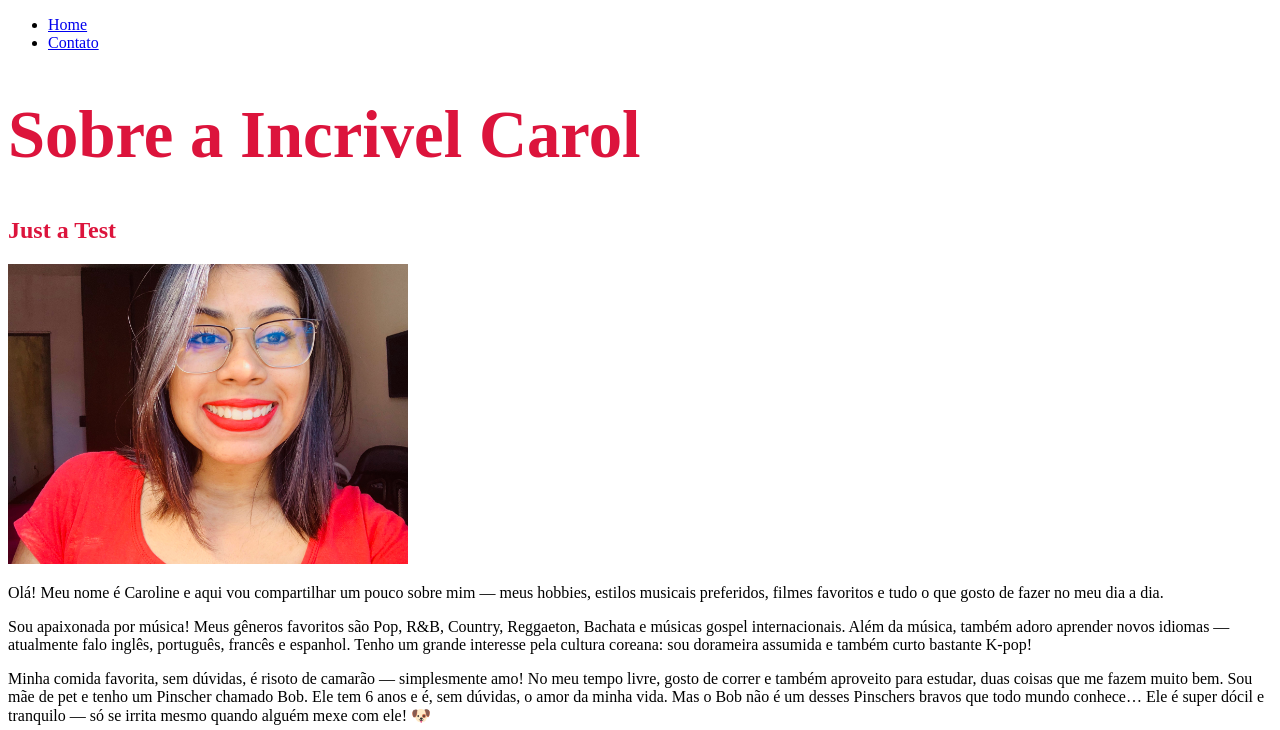
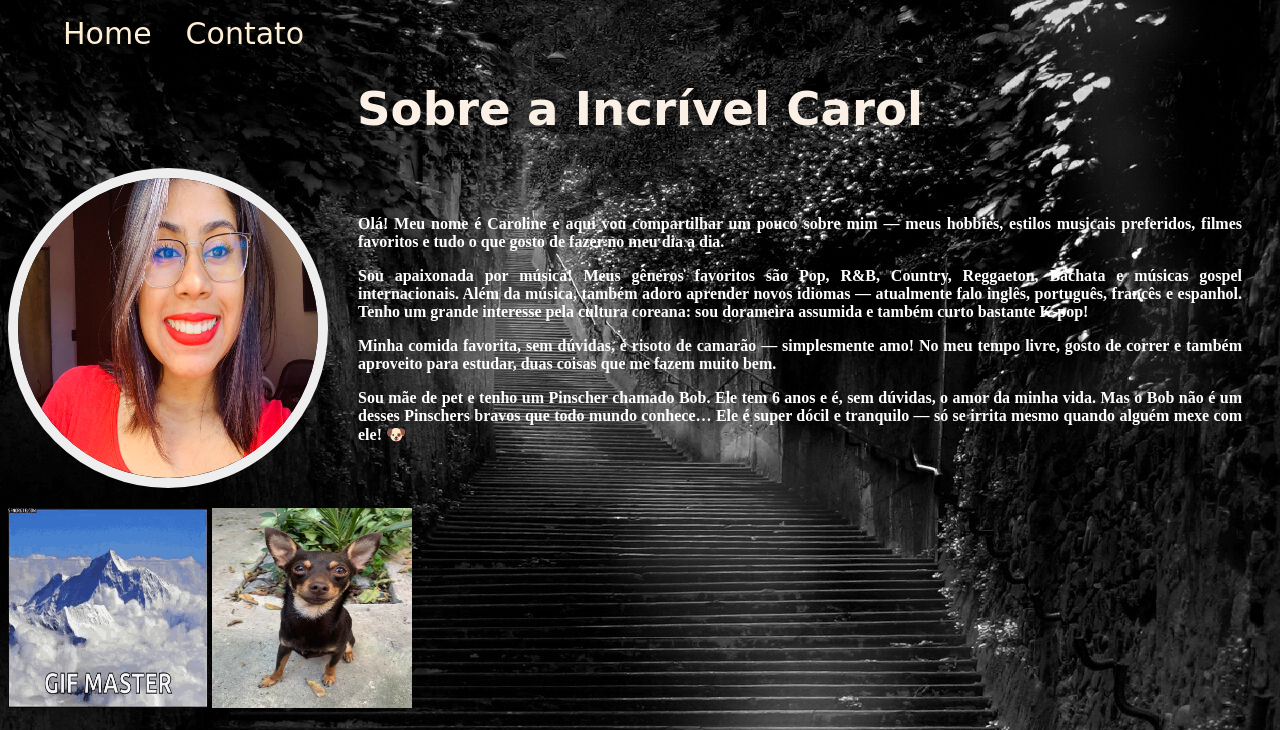
Before and after one commit to carolinedreis/Ford-Enter, a plain HTML site: page Front_End_Caroline_Marinho/exec 1/index.html in a window 1280 px wide. Shown: the top 730 px of the page. Drawn offline with Linux system fonts and the light colour scheme.

Commit message:
Add files via upload

```diff
--- a/Front_End_Caroline_Marinho/exec 1/assets/CSS/style.css
+++ b/Front_End_Caroline_Marinho/exec 1/assets/CSS/style.css
@@ -17,3 +17,73 @@
     justify-content: center;
     align-items: center;
 }
+#menu li{
+    display: inline;
+    padding: 15px;
+}
+
+.menu2{
+    font-size: 20pt;
+    padding: 25px;
+}
+#menu li a{
+    text-decoration: none;
+    color: papayawhip;
+    font-size: 30px;
+    font-family: cursive;
+}
+#menu li a:hover{
+    color: red;
+
+}
+.p-30{
+    padding: 30px;
+}
+
+.br-50{
+    border-radius: 50%;
+}
+.wh-300{
+    width: 300;
+    height: 300;
+}
+.foto{
+    transition: all .5s;
+    border: 10px solid #eeeeee;
+}
+.foto:hover{
+    border: 10px solid #781f40;
+    border-radius: 50%;
+    -webkit-filter: drop-shadow(15px 7px 1px rgba(0,0,0.5));
+    filter: drop-shadow(15px 7px 1px rgba(0,0,0.5));
+    transform: rotateZ(-360deg) scale(1.5);
+
+}
+.fundo{
+    background-image: url(../img/fundo1.jpg);
+}
+.texto{
+    color: white;
+    font-weight: bold;
+}
+/*Estilo da pagina contato.html*/
+.tm-social{
+    width: 50px;
+    height: 50px;
+    display: inline;
+}
+.mb-50{
+    margin-bottom: 50px;
+}
+.ml-50{
+    margin-left: 50px;
+}
+.rs1{
+    transition: all .5s;
+    cursor: pointer;
+}
+.rs1:hover{
+    -webkit-filter: drop-shadow(10px 10px 5px rgba (255,0,0.5));
+    filter: drop-shadow(10 px 10px 5px rgba(255,0,0.5));
+    transform: rotateX(-360deg);
+}
--- a/Front_End_Caroline_Marinho/exec 1/index.html
+++ b/Front_End_Caroline_Marinho/exec 1/index.html
@@ -4,26 +4,10 @@
     <meta charset="UTF-8">
     <meta name="viewport" content="width=device-width, initial-scale=1.0">
     <title>About Me    &#x1F438 </title>
-    <style>
-        /*classes*/
-        .ttamanho{
-            font-size: 50pt;
-            color: brown;
-        }
-        .tcor{
-            color: crimson;
-        }
-        /*id*/
-        #ptamanho{
-            font-size: 18pt;
-        }
-        #pcor{
-            color: darkcyan;
-        }
-    </style>
+    <link rel= "stylesheet" href="assets/CSS/style.css">
 </head>
-<body>
-    <ul>
+<body class="fundo">
+    <ul id="menu">
         <li>
             <a href="index.html">Home</a>
         </li>
@@ -31,24 +15,35 @@
             <a href="contato.html">Contato</a>
         </li>
     </ul>
-    <h1 class="tcor ttamanho"> Sobre a Incrivel Carol</h1>
-    <h2 class="tcor">Just a Test</h2>
-    <img src="assets/img/foto_carol_vermelho.jpg" alt="Foto da Carol" width="400" height="300">
-    <p id="pcor"></p>
+    <h1 class="center titulo">Sobre a Incrível Carol</h1>
 
-Olá! Meu nome é Caroline e aqui vou compartilhar um pouco sobre mim — meus hobbies, estilos musicais preferidos, filmes favoritos e tudo o que gosto de fazer no meu dia a dia.    </p>
-    <p>
-Sou apaixonada por música! Meus gêneros favoritos são Pop, R&B, Country, Reggaeton, Bachata e músicas gospel internacionais.
-Além da música, também adoro aprender novos idiomas — atualmente falo inglês, português, francês e espanhol.
-Tenho um grande interesse pela cultura coreana: sou dorameira assumida e também curto bastante K-pop!
-    </p>
-    <p>
-Minha comida favorita, sem dúvidas, é risoto de camarão — simplesmente amo!
-No meu tempo livre, gosto de correr e também aproveito para estudar, duas coisas que me fazem muito bem.
+<div class="container">
+    <!-- Imagem -->
+    <div>
+        <img class="br-50 wh-300 foto"
+             src="assets/img/foto_carol_vermelho.jpg"
+             alt="Foto da Carol" height="300" width="300">
+    </div>
 
-Sou mãe de pet e tenho um Pinscher chamado Bob. Ele tem 6 anos e é, sem dúvidas, o amor da minha vida.
-Mas o Bob não é um desses Pinschers bravos que todo mundo conhece… Ele é super dócil e tranquilo — só se irrita mesmo quando alguém mexe com ele! 🐶
-    </p>
+    <!-- Texto ao lado -->
+    <div class="p-30 justify texto">
+
+
+        <p>Olá! Meu nome é Caroline e aqui vou compartilhar um pouco sobre mim — meus hobbies, estilos musicais preferidos, filmes favoritos e tudo o que gosto de fazer no meu dia a dia.</p>
+
+        <p>Sou apaixonada por música! Meus gêneros favoritos são Pop, R&B, Country, Reggaeton, Bachata e músicas gospel internacionais.
+        Além da música, também adoro aprender novos idiomas — atualmente falo inglês, português, francês e espanhol.
+        Tenho um grande interesse pela cultura coreana: sou dorameira assumida e também curto bastante K-pop!</p>
+
+        <p>Minha comida favorita, sem dúvidas, é risoto de camarão — simplesmente amo!
+        No meu tempo livre, gosto de correr e também aproveito para estudar, duas coisas que me fazem muito bem.</p>
+
+        <p>Sou mãe de pet e tenho um Pinscher chamado Bob. Ele tem 6 anos e é, sem dúvidas, o amor da minha vida.
+        Mas o Bob não é um desses Pinschers bravos que todo mundo conhece… Ele é super dócil e tranquilo — só se irrita mesmo quando alguém mexe com ele! 🐶</p>
+    </div>
+</div>
+
+</p>
     <img src="assets/img/adios.gif" alt="Gif do Gato" width="200" height="200">
     <img src="assets/img/BOB.jpg" alt="Foto do Bob" width="200" height="200">
 
--- /dev/null
+++ b/Front_End_Caroline_Marinho/exec 2/assets/css/style.css
@@ -0,0 +1 @@
+/*Estilização da página
```
Also changed, not shown: Front_End_Caroline_Marinho/exec 1/contato.html (+37 -16 lines), Front_End_Caroline_Marinho/exec 2/assets/imagem/Facebook_logo_(square).png (added), Front_End_Caroline_Marinho/exec 2/assets/imagem/Instagram_icon.png (added), Front_End_Caroline_Marinho/exec 2/assets/imagem/Space Star GIF (1).gif (added), Front_End_Caroline_Marinho/exec 2/assets/imagem/Tiktok_icon.svg (2).png (added), Front_End_Caroline_Marinho/exec 2/assets/imagem/gif yugyeom.gif (added), Front_End_Caroline_Marinho/exec 2/assets/imagem/got7.jpg (added), Front_End_Caroline_Marinho/exec 2/assets/imagem/jackson wang GIF.gif (added), 1 other file.
